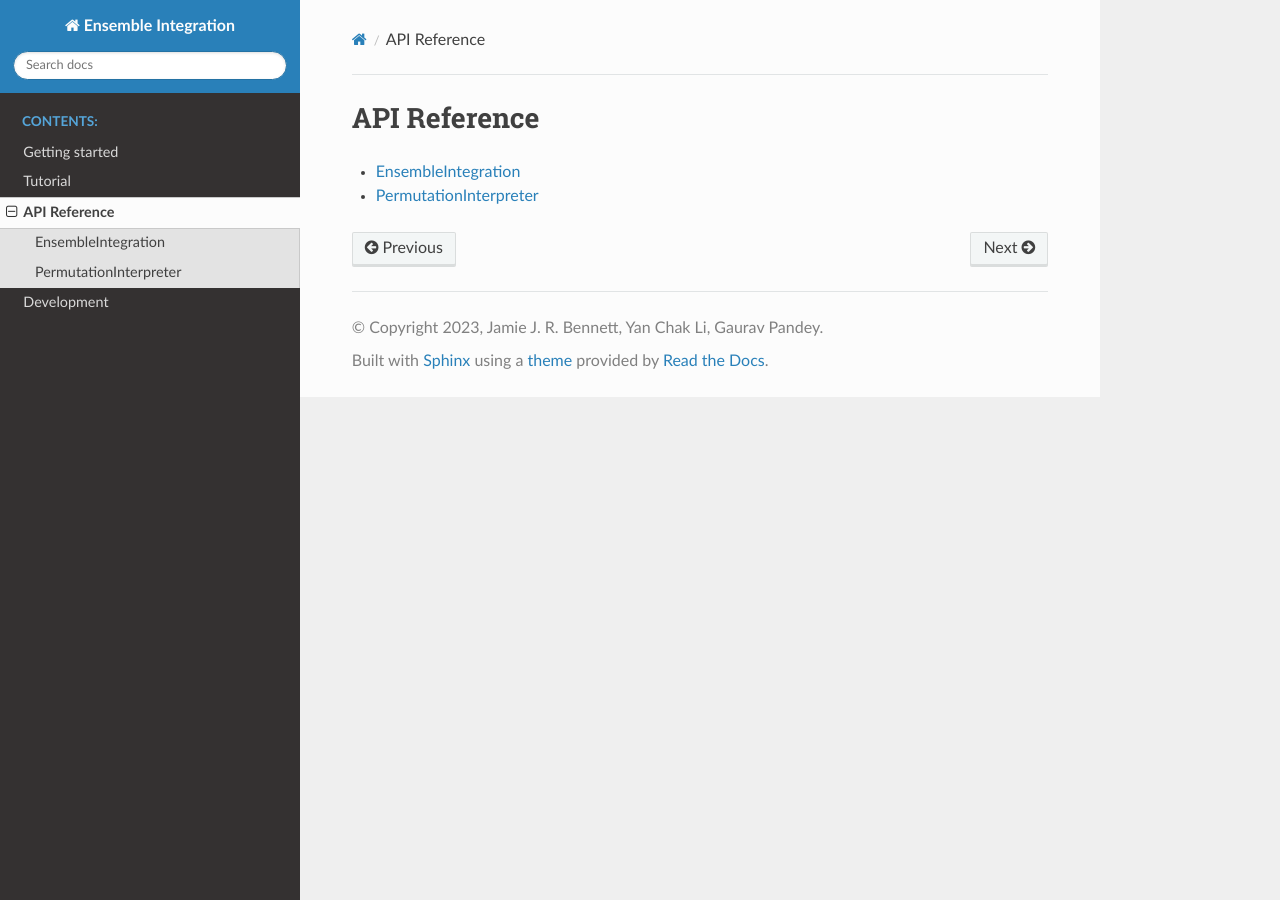
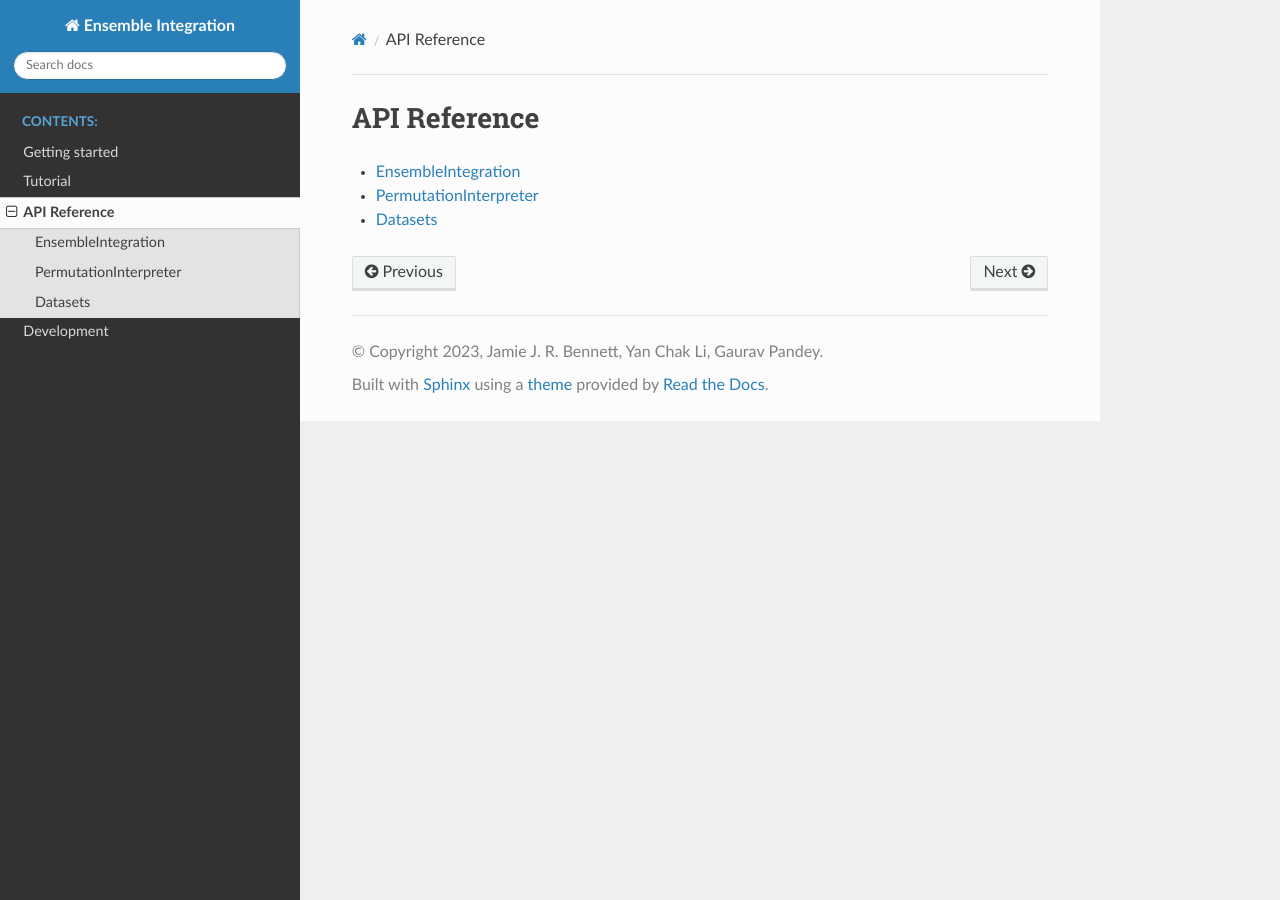
Before and after one commit to GauravPandeyLab/eipy, a Sphinx documentation site: the page built from docs/source/api_reference.rst, in a window 1280 px wide. Built offline with Sphinx 7.4.7 and the Read the Docs theme 2.0.0, drawn with Linux system fonts in a browser that asks for light colours.

Commit message:
add dataset api

```diff
--- a/docs/source/api_reference.rst
+++ b/docs/source/api_reference.rst
@@ -6,3 +6,4 @@
 
     ensemble_integration
     permutation_interpreter
+    datasets
--- /dev/null
+++ b/docs/source/datasets.rst
@@ -0,0 +1,4 @@
+Datasets
+--------
+
+.. autofunction:: eipy.datasets.load_diabetes
```
